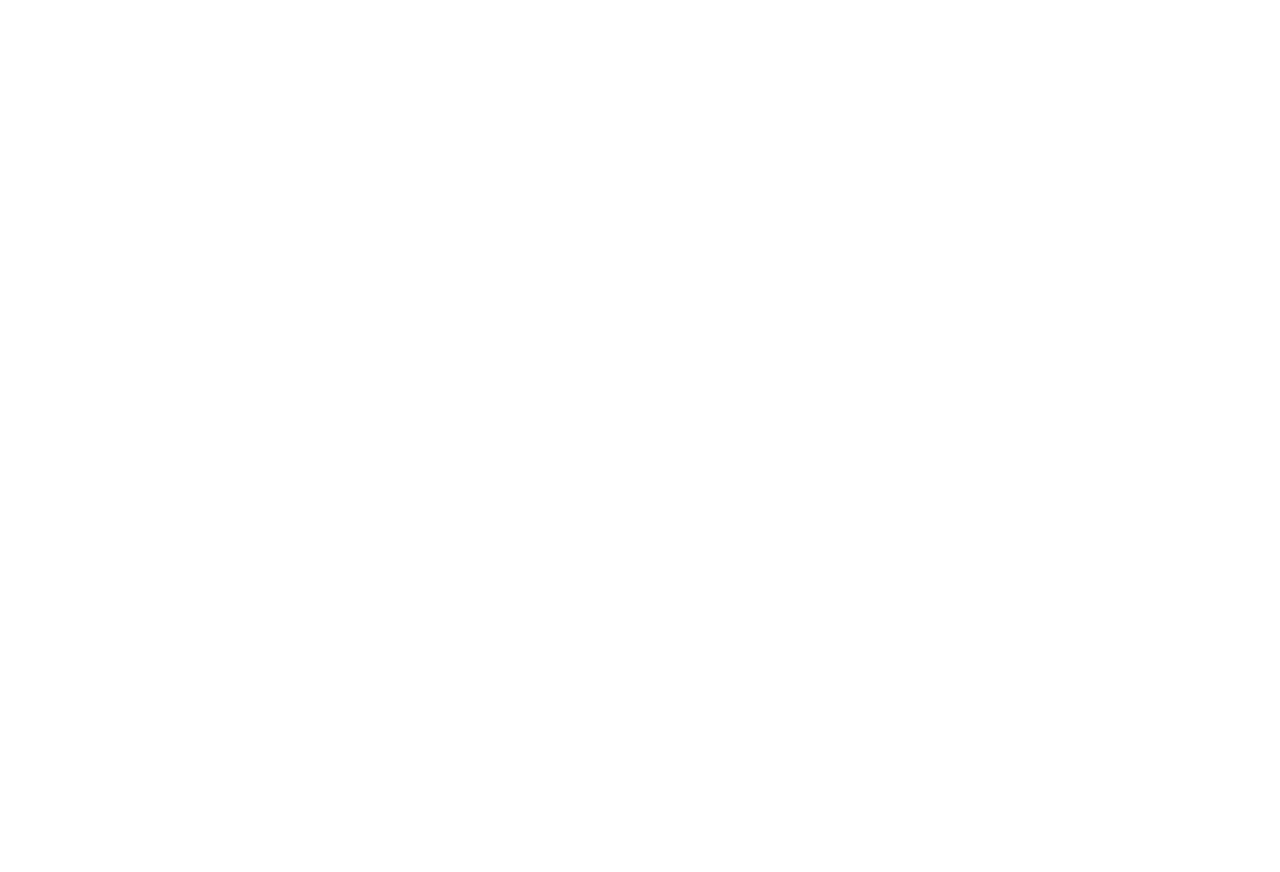
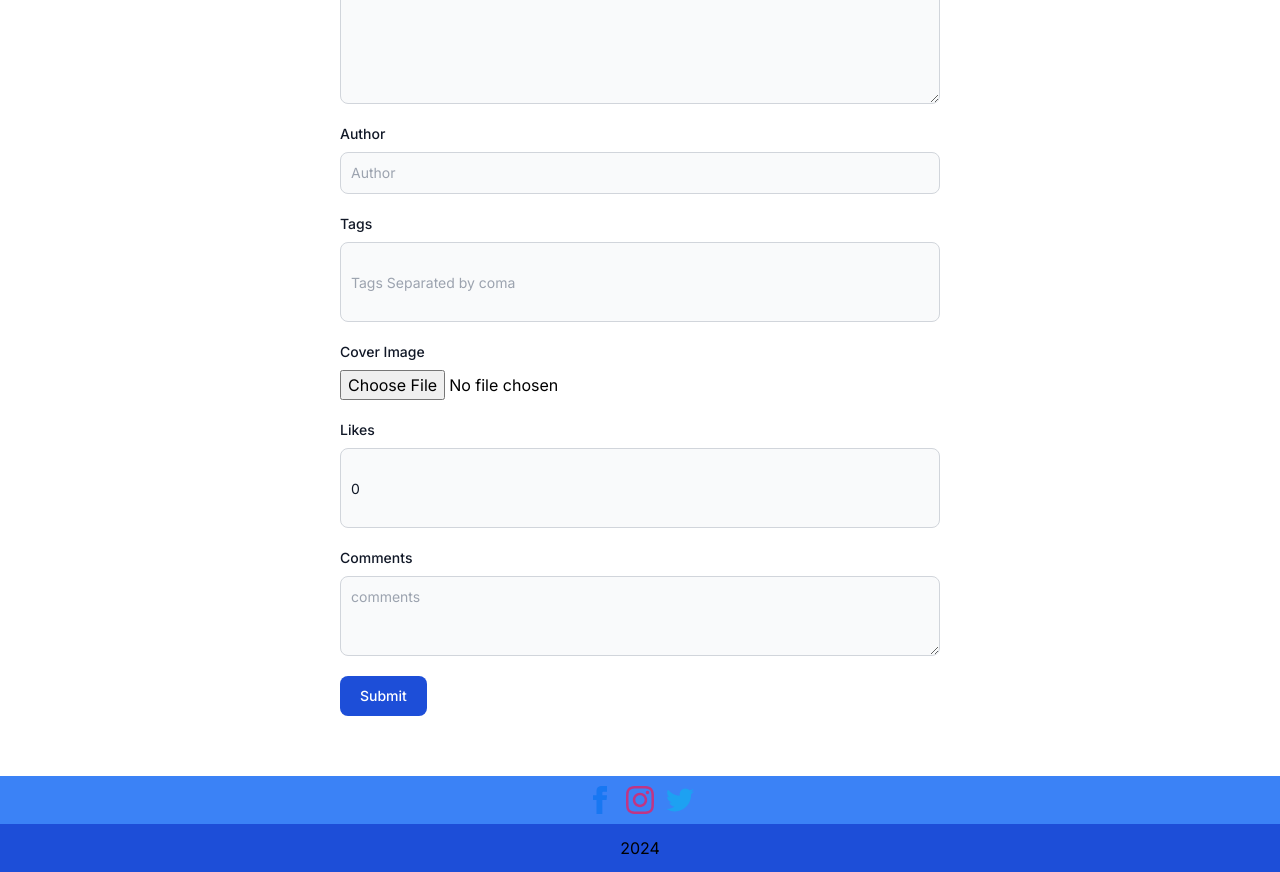
Before and after one commit to RKanna/blog-fullstack, a Next.js app: page /Createblog in a window 1280 px wide. Before the commit this address had no page. Shown: the part 420-1292 px from the top of the page. Before the commit the page ends 800 px from the top, so only its background shows below. Built offline with nearby package versions, Linux system fonts and the light colour scheme; no server answers.

Commit message:
Major Update with lot of functionalities

```diff
--- a/src/app/Context/AuthContext.jsx
+++ b/src/app/Context/AuthContext.jsx
@@ -10,6 +10,7 @@ export const AuthProvider = ({ children }) => {
   const [password, setPassword] = useState();
   const [confirmPassword, setConfirmPassword] = useState();
   const [userEmail, setUserEmail] = useState();
+  const [encryptedPassword, setEncryptedPassword] = useState();
   const router = useRouter();
 
   // useEffect(() => {
@@ -46,6 +47,8 @@ export const AuthProvider = ({ children }) => {
         setUserEmail,
         updateUserEmail,
         handleLogout,
+        encryptedPassword,
+        setEncryptedPassword,
       }}
     >
       {children}
--- a/src/app/Context/BlogContext.jsx
+++ b/src/app/Context/BlogContext.jsx
@@ -1,57 +1,41 @@
-// import {
-//   createContext,
-//   useContext,
-//   useReducer,
-//   useEffect,
-//   useState,
-// } from "react";
-// import blogReducer from "./BlogReducer";
-// import axios from "axios";
+import blogReducer from "./blogReducer";
+import { createContext, useContext, useReducer, useEffect } from "react";
+import axios from "axios";
 
-// const Blog = createContext();
+const Blog = createContext();
 
-// const BlogContext = ({ children }) => {
-//   useEffect(() => {
-//     axios.get("http://localhost:5000/api/v1/blog").then((res) => {
-//       dispatch({ type: "FETCH_INIT", payload: res.data });
-//     });
-//   }, []);
+const BlogContext = ({ children }) => {
+  // useEffect(() => {
+  //   axios.get("http://localhost:3001/api/v1/blogs").then((res) => {
+  //     dispatch({ type: "FETCH_INIT", payload: res.data });
+  //   });
+  // }, []);
 
-//   const [state, dispatch] = useReducer(blogReducer, {});
-//   //   console.log(state);
-//   return <Blog.Provider value={{ state, dispatch }}>{children}</Blog.Provider>;
-// };
+  useEffect(() => {
+    const fetchData = async () => {
+      try {
+        const response = await fetch("http://localhost:3001/api/v1/blogs");
+        if (!response.ok) {
+          throw new Error(`HTTP error! Status: ${response.status}`);
+        }
 
-// export const BlogState = () => {
-//   return useContext(Blog);
-// };
+        const data = await response.json();
+        dispatch({ type: "FETCH_INIT", payload: data });
+      } catch (error) {
+        console.error("Error fetching data:", error);
+      }
+    };
 
-// export default BlogContext;
+    fetchData();
+  }, []);
 
-//////////////////////////////////////////////////
-
-import { createContext, useContext, useState, useEffect } from "react";
-
-const BlogContext = createContext();
-
-export const BlogProvider = ({ children }) => {
-  const [title, setTitle] = useState("");
-  const [content, setContent] = useState("");
-
-  return (
-    <BlogContext.Provider
-      value={{
-        title,
-        setTitle,
-        content,
-        setContent,
-      }}
-    >
-      {children}
-    </BlogContext.Provider>
-  );
+  const [state, dispatch] = useReducer(blogReducer, []);
+  // console.log(state);
+  return <Blog.Provider value={{ state, dispatch }}>{children}</Blog.Provider>;
 };
 
-export const useBlogContext = () => {
-  return useContext(BlogContext);
+export const BlogState = () => {
+  return useContext(Blog);
 };
+
+export default BlogContext;
--- a/src/app/Context/Providers.jsx
+++ b/src/app/Context/Providers.jsx
@@ -1,12 +1,14 @@
 "use client";
 
 import { AuthProvider } from "./AuthContext";
-import { BlogProvider } from "./BlogContext";
+import BlogContext from "./BlogContext";
 
 export function Providers({ children }) {
   return (
     <AuthProvider>
-      <BlogProvider>{children}</BlogProvider>
+      {/* <BlogProvider> */}
+      <BlogContext>{children}</BlogContext>
+      {/* </BlogProvider> */}
     </AuthProvider>
   );
 }
--- a/src/app/Createblog/page.jsx
+++ b/src/app/Createblog/page.jsx
@@ -1,51 +1,33 @@
 "use client";
 import React from "react";
-import { useLayoutEffect, useEffect } from "react";
-import { useAuthContext } from "../Context/AuthContext";
-import { redirect } from "next/navigation";
-import { toast } from "react-toastify";
-import { useBlogContext } from "../Context/BlogContext";
+import FileBase64 from "react-file-base64";
+import { BlogState } from "../Context/BlogContext";
+import { useState } from "react";
 
 const CreateBlog = () => {
-  const { setUserEmail } = useAuthContext();
-  useLayoutEffect(() => {
-    const storedUserEmail = localStorage.getItem("userEmail");
-    if (storedUserEmail) {
-      setUserEmail(storedUserEmail);
-    } else {
-      toast("Login Required");
-      redirect("/Login");
-    }
-  }, []);
+  const [createPost, setCreatePost] = useState({
+    title: "",
+    content: "",
+    datePublished: new Date().toISOString(),
+    author: "",
+    tags: "",
+    image: "",
+    comments: "",
+    likes: 0,
+  });
 
-  const { title, setTitle, content, setContent } = useBlogContext();
-
-  const createBlogHandleSubmit = async (e) => {
+  const { dispatch } = BlogState();
+  const handleSubmit = (e) => {
     e.preventDefault();
-    try {
-      const response = await fetch("http://localhost:3001/api/v1/blogs", {
-        method: "POST",
-        headers: {
-          "Content-Type": "application/json",
-        },
-        body: JSON.stringify({ title, content }),
-      });
-      const result = await response.json();
-
-      console.log(result);
-      if (result.message === "Blog posted") {
-        toast("Blog Posted Successfully");
-        setContent("");
-        setTitle("");
-      }
-    } catch (error) {
-      console.log(error);
-    }
+    console.log(createPost);
+    dispatch({ type: "CREATE_BLOG", payload: createPost });
+    window.alert("Post created successfully");
+    // window.location.href = "/";
   };
 
   return (
     <section className="w-full min-h-screen mx-auto sm:w-3/4 md:w-1/2 lg:w-1/2">
-      <form action="" className="p-5" onSubmit={createBlogHandleSubmit}>
+      <form action="" className="p-5">
         <h1 className="mb-3 text-2xl text-center">Create Blog</h1>
         <div className="mb-5">
           <label
@@ -60,8 +42,10 @@ const CreateBlog = () => {
             className="bg-gray-50 border border-gray-300 text-gray-900 text-sm rounded-lg focus:ring-blue-500 focus:border-blue-500 block w-full p-2.5 dark:bg-gray-700 dark:border-gray-600 dark:placeholder-gray-400 dark:text-white dark:focus:ring-blue-500 dark:focus:border-blue-500"
             placeholder="Title"
             required
-            onChange={(e) => setTitle(e.target.value)}
-            value={title}
+            onChange={(e) =>
+              setCreatePost({ ...createPost, title: e.target.value })
+            }
+            value={createPost.title}
           />
         </div>
         <div className="mb-5">
@@ -79,8 +63,10 @@ const CreateBlog = () => {
             rows="10"
             placeholder="Blog Content"
             required
-            onChange={(e) => setContent(e.target.value)}
-            value={content}
+            onChange={(e) =>
+              setCreatePost({ ...createPost, content: e.target.value })
+            }
+            value={createPost.content}
           ></textarea>
         </div>
         <div className="mb-5">
@@ -95,7 +81,10 @@ const CreateBlog = () => {
             id="author"
             className="bg-gray-50 border border-gray-300 text-gray-900 text-sm rounded-lg focus:ring-blue-500 focus:border-blue-500 block w-full p-2.5 dark:bg-gray-700 dark:border-gray-600 dark:placeholder-gray-400 dark:text-white dark:focus:ring-blue-500 dark:focus:border-blue-500"
             placeholder="Author"
-            // required
+            onChange={(e) =>
+              setCreatePost({ ...createPost, author: e.target.value })
+            }
+            value={createPost.author}
           />
         </div>
         <div className="mb-5">
@@ -110,6 +99,11 @@ const CreateBlog = () => {
             id="tags"
             className="bg-gray-50 border border-gray-300 text-gray-900 text-sm rounded-lg focus:ring-blue-500 focus:border-blue-500 block w-full p-2.5 dark:bg-gray-700 dark:border-gray-600 dark:placeholder-gray-400 dark:text-white h-[5rem] dark:focus:ring-blue-500 dark:focus:border-blue-500"
             placeholder="Tags Separated by coma"
+            onChange={(e) =>
+              setCreatePost({ ...createPost, tags: e.target.value.split(",") })
+            }
+            value={createPost.tags}
+            name="tags"
             // required
           />
         </div>
@@ -120,34 +114,74 @@ const CreateBlog = () => {
           >
             Cover Image
           </label>
+
+          <FileBase64
+            type="file"
+            name="image"
+            value={createPost.image}
+            className="form-control"
+            onDone={({ base64 }) => {
+              // console.log(base64);
+              setCreatePost({ ...createPost, image: base64 });
+            }}
+          />
+        </div>
+
+        <div className="mb-5">
+          <label
+            htmlFor="likes"
+            className="block mb-2 text-sm font-medium text-gray-900 dark:text-gray-900"
+          >
+            Likes
+          </label>
           <input
-            type="file"
-            id="cover-image"
-            className="bg-gray-50 border border-gray-300 text-gray-900 text-sm rounded-lg focus:ring-blue-500 focus:border-blue-500 block w-full p-2.5 dark:bg-gray-700 dark:border-gray-600 dark:placeholder-gray-400 dark:text-white dark:focus:ring-blue-500 dark:focus:border-blue-500"
-            placeholder="Tags Separated by coma"
+            type="number"
+            id="likes"
+            className="bg-gray-50 border border-gray-300 text-gray-900 text-sm rounded-lg focus:ring-blue-500 focus:border-blue-500 block w-full p-2.5 dark:bg-gray-700 dark:border-gray-600 dark:placeholder-gray-400 dark:text-white h-[5rem] dark:focus:ring-blue-500 dark:focus:border-blue-500"
+            placeholder="likes"
+            onChange={(e) =>
+              setCreatePost({ ...createPost, likes: +e.target.value })
+            }
+            value={createPost.likes}
+            name="tags"
             // required
           />
         </div>
-        {/* <div className="flex items-start mb-5">
-          <div className="flex items-center h-5">
-            <input
-              id="remember"
-              type="checkbox"
-              value=""
-              className="w-4 h-4 border border-gray-300 rounded bg-gray-50 focus:ring-3 focus:ring-blue-300 dark:bg-gray-700 dark:border-gray-600 dark:focus:ring-blue-600 dark:ring-offset-gray-800 dark:focus:ring-offset-gray-800"
-              required
-            />
-          </div>
+        <div className="mb-5">
           <label
-            htmlFor="remember"
-            className="text-sm font-medium text-gray-900 ms-2 dark:text-gray-300"
+            htmlFor="comments"
+            className="block mb-2 text-sm font-medium text-gray-900 dark:text-gray-900"
           >
-            Remember me
+            Comments
           </label>
-        </div> */}
+
+          <textarea
+            name="comments"
+            id="comments"
+            cols="30"
+            rows="10"
+            className="bg-gray-50 border border-gray-300 text-gray-900 text-sm rounded-lg focus:ring-blue-500 focus:border-blue-500 block w-full p-2.5 dark:bg-gray-700 dark:border-gray-600 dark:placeholder-gray-400 dark:text-white h-[5rem] dark:focus:ring-blue-500 dark:focus:border-blue-500"
+            placeholder="comments"
+            value={createPost.comments[0]?.text || ""}
+            onChange={(e) =>
+              setCreatePost({
+                ...createPost,
+                comments: [
+                  {
+                    text: e.target.value,
+                    author: createPost.author,
+                    date: new Date().toISOString(),
+                  },
+                ],
+              })
+            }
+          ></textarea>
+        </div>
+
         <button
           type="submit"
           className="text-white bg-blue-700 hover:bg-blue-800 focus:ring-4 focus:outline-none focus:ring-blue-300 font-medium rounded-lg text-sm w-full sm:w-auto px-5 py-2.5 text-center dark:bg-blue-600 dark:hover:bg-blue-700 dark:focus:ring-blue-800"
+          onClick={handleSubmit}
         >
           Submit
         </button>
--- a/src/app/Login/page.jsx
+++ b/src/app/Login/page.jsx
@@ -5,6 +5,7 @@ import { useRouter, redirect } from "next/navigation";
 import axios from "axios";
 import { useAuthContext } from "../Context/AuthContext";
 import { toast } from "react-toastify";
+import bcrypt from "bcryptjs-react";
 
 const Login = () => {
   const {
@@ -14,6 +15,7 @@ const Login = () => {
     setPassword,
     updateUserEmail,
     setUserEmail,
+    encryptedPassword,
   } = useAuthContext();
   const router = useRouter();
 
@@ -42,7 +44,8 @@ const Login = () => {
 
     try {
       const response = await fetch(
-        "https://tame-pink-pike-sock.cyclic.app/login",
+        // "https://tame-pink-pike-sock.cyclic.app/login",
+        "http://localhost:3001/login",
         {
           method: "POST",
           headers: {
@@ -61,6 +64,10 @@ const Login = () => {
       console.log(result);
 
       if (result === "success") {
+        // const matchPassword = await bcrypt.compare(
+        //   password,
+        //   result.encryptedPassword
+        // );
         updateUserEmail(email);
         router.push("/");
         toast("Login Success");
--- a/src/app/Signup/page.jsx
+++ b/src/app/Signup/page.jsx
@@ -6,6 +6,7 @@ import { useRouter } from "next/navigation";
 import { useAuthContext } from "../Context/AuthContext";
 import { toast } from "react-toastify";
 import { redirect } from "next/navigation";
+import bcrypt from "bcryptjs-react";
 const Signup = () => {
   const router = useRouter();
 
@@ -19,51 +20,33 @@ const Signup = () => {
     confirmPassword,
     setConfirmPassword,
     setUserEmail,
+    encryptedPassword,
+    setEncryptedPassword,
   } = useAuthContext();
 
   const checkPasswordField = () => {
     return password === confirmPassword;
   };
 
-  // const handleSubmit = (e) => {
-  //   e.preventDefault();
-  //   if (!checkPasswordField()) {
-  //     console.log("Passwords do not match");
-  //     return;
-  //   }
-  //   axios
-  //     // .post(`http://localhost:3001/Users`, {
-  //     .post(`https://tame-pink-pike-sock.cyclic.app/Users`, {
-  //       userName,
-  //       email,
-  //       password,
-  //     })
-  //     .then((result) => {
-  //       console.log(result);
-  //       if (result.data.message === "Signup success") {
-  //         router.push("/Login");
-  //         toast("Register Success");
-  //       }
-  //     })
-  //     .catch((err) => {
-  //       console.log(err.response.data);
-  //       if (err.response.data === "Email already exists") {
-  //         window.alert("Email already Exists");
-  //       }
-  //     });
-  // };
-
   const handleSubmit = async (e) => {
     e.preventDefault();
     try {
+      // const encrypt = await bcrypt.hash(password, 10);
+      // setEncryptedPassword(encrypt);
+
       const response = await fetch(
-        "https://tame-pink-pike-sock.cyclic.app/Users",
+        // "https://tame-pink-pike-sock.cyclic.app/Users",
+        "http://localhost:3001/Users",
         {
           method: "POST",
           headers: {
             "Content-Type": "application/json",
           },
-          body: JSON.stringify({ userName, email, password }),
+          body: JSON.stringify({
+            userName,
+            email,
+            password,
+          }),
         }
       );
       const result = await response.json();
@@ -109,7 +92,7 @@ const Signup = () => {
             placeholder="Username"
             required
             onChange={(e) => setUserName(e.target.value)}
-            name="username"
+            name="userName"
           />
         </div>
         <div className="mb-5 ">
```
Also changed, not shown: package.json (+6 -1 lines), src/app/Context/BlogReducer.jsx (+85 -6 lines), src/app/Explore/page.jsx (+78 -1 lines), src/app/[blogId]/page.jsx (added, +7 -0 lines), src/app/firebase/firebase.js (deleted, +0 -80 lines), 1 other file (tests, documents, lock files or other folders).
